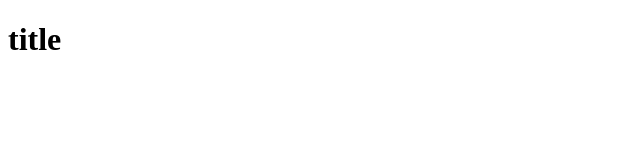
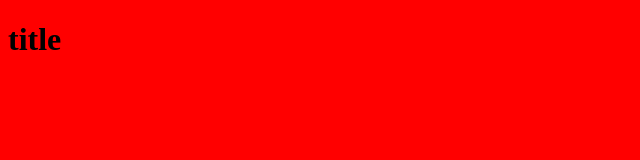
Before and after one commit to Junosthree/Repository_name, a plain HTML site: page index.html in a window 1280 px wide. Shown: the whole page, without its empty margins (0-640 px from the left). Drawn offline with Linux system fonts and the light colour scheme.

Commit message:
added css

```diff
--- a/index.html
+++ b/index.html
@@ -5,6 +5,7 @@
     <meta name="viewport"
           content="width=device-width, user-scalable=no, initial-scale=1.0, maximum-scale=1.0, minimum-scale=1.0">
     <meta http-equiv="X-UA-Compatible" content="ie=edge">
+    <link rel="stylesheet" href="main.css">
     <title>Document</title>
 </head>
 <body>
--- /dev/null
+++ b/main.css
@@ -0,0 +1,3 @@
+body {
+    background: red;
+}
```
